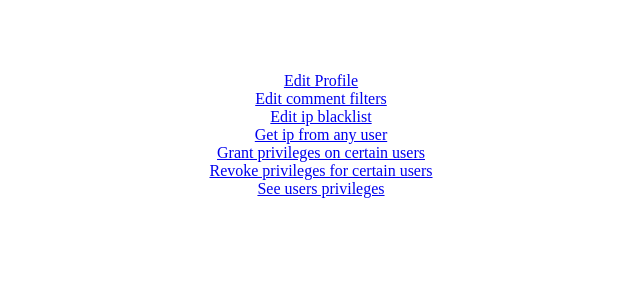
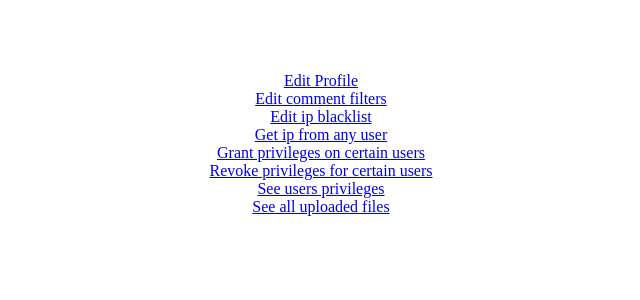
Before and after one commit to julienlargetpiet/flask_blog, a Flask app: template templates/admin_panel.html in a window 1280 px wide. Shown: the part 179-479 px from the top of the page, without its empty margins (319-959 px from the left). Run offline with Flask 3, Linux system fonts and the light colour scheme; the template is opened without the code that fills it, so the values that code supplies are empty.

Commit message:
updated admin_panel.html

```diff
--- a/templates/admin_panel.html
+++ b/templates/admin_panel.html
@@ -1,4 +1,4 @@
-<!DOCTYPE html>
+<!DOCTYPE>
 <html lang="en">
 <head>
         <title> Admin Panel </title>
@@ -20,7 +20,8 @@
                    <a style = "margin-top: .5cm" href = "../see_user_ip">Get ip from any user</a> <br/>
                    <a href = "../add_spe">Grant privileges on certain users</a> <br/>
                    <a href = "../rm_add_spe">Revoke privileges for certain users</a> <br/>
-                   <a href = "../see_privileges">See users privileges</a>
+                   <a href = "../see_privileges">See users privileges</a> <br/>
+                   <a href = "../see_all_files">See all uploaded files</a>
            </div>
     </center>
 </body>
```
